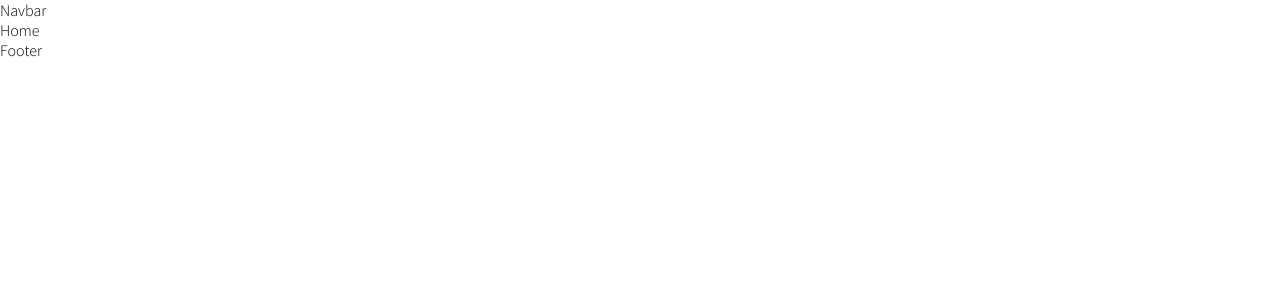
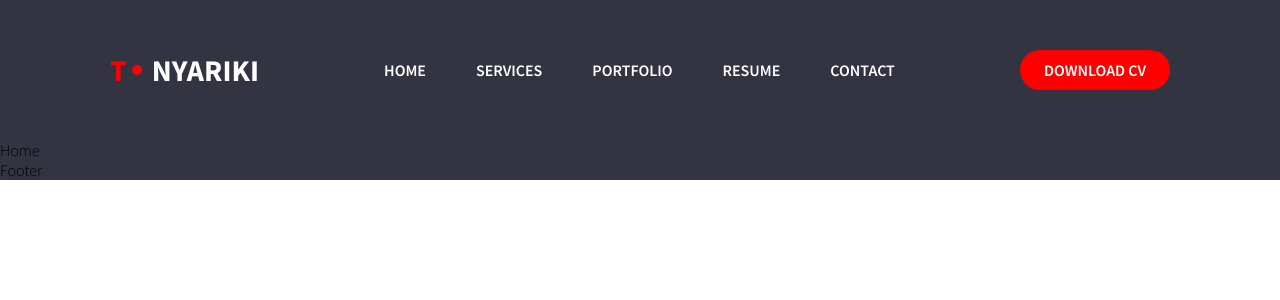
Before and after one commit to thadeusdev/portfolio-website, a React (Create React App) app: page / in a window 1280 px wide. Shown: the top 300 px of the page. Built offline with nearby package versions, Linux system fonts and the light colour scheme.

Commit message:
Completed navbar

```diff
--- a/src/App.js
+++ b/src/App.js
@@ -52,7 +52,7 @@ const router = createBrowserRouter([
 
 function App() {
   return (
-    <div>
+    <div style={{backgroundColor: '#323441'}}>
       <RouterProvider router={router} />
     </div>
   );
--- a/src/components/Navbar/Navbar.jsx
+++ b/src/components/Navbar/Navbar.jsx
@@ -1,9 +1,38 @@
 import React from 'react'
 import './Navbar.scss'
+import { Link } from 'react-router-dom'
 
 const Navbar = () => {
   return (
-    <div className='navbar'>Navbar</div>
+    <div className='navbar'>
+      <div className="left">
+        <div className="logo">
+          <span>T</span>
+          <div className="dot"></div>
+        </div>
+        <span>Nyariki</span>
+      </div>
+      <div className="links">
+        <Link to='/' className='link'>
+          <span>home</span>
+        </Link>
+        <Link to='/services' className='link'>
+          <span>services</span>
+        </Link>
+        <Link to='/portfolio' className='link'>
+          <span>portfolio</span>
+        </Link>
+        <Link to='/resume' className='link'>
+          <span>resume</span>
+        </Link>
+        <Link to='/contact' className='link'>
+          <span>contact</span>
+        </Link>
+      </div>
+      <div className="button">
+        download cv
+      </div>
+    </div>
   )
 }
 
--- a/src/components/Navbar/Navbar.scss
+++ b/src/components/Navbar/Navbar.scss
@@ -0,0 +1,73 @@
+.navbar{
+    color: white;
+    margin: 0px 110px;
+    display: flex;
+    align-items: center;
+    justify-content: space-between;
+    padding: 50px 0px;
+
+    .left{
+        display: flex;
+        align-items: center;
+        gap: 10px;
+        font-size: 30px;
+        font-weight: bold;
+        text-transform: uppercase;
+        .logo{
+            color: red;
+            display: flex;
+            align-items: center;
+            gap: 5px;
+            span{
+            }
+            .dot{
+                height: 10px;
+                width: 10px;
+                background-color: red;
+                border-radius: 50%;
+            }
+        }
+        span{
+        }
+    }
+    .links{
+        text-transform: uppercase;
+        font-size: 16px;
+        display: flex;
+        align-items: center;
+        gap: 50px;
+        font-weight: 600;
+
+        .link{
+            text-decoration: none;
+            color: white;
+            position: relative;
+
+            &:hover::after,
+            &:focus::after{
+                content: ". . .";
+                position: absolute;
+                bottom: -10px;
+                left: 50%;
+                transform: translateX(-50%);
+            }
+
+            &:active::after{
+                content: ". . .";
+                position: absolute;
+                bottom: -10px;
+                left: 50%;
+                transform: translateX(-50%);
+            }
+            span{}
+        }
+    }
+    .button{
+        background-color: red;
+        padding: 10px 24px;
+        border-radius: 20px;
+        font-size: 16px;
+        text-transform: uppercase;
+        font-weight: 600;
+    }
+}
```
